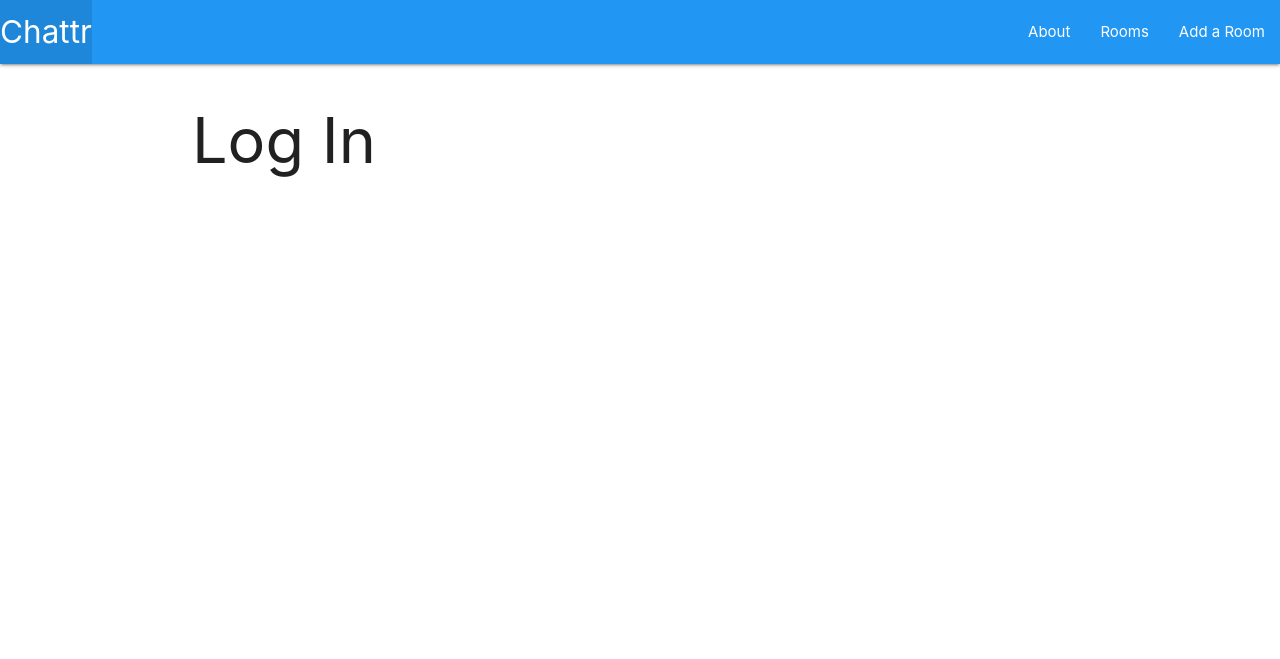
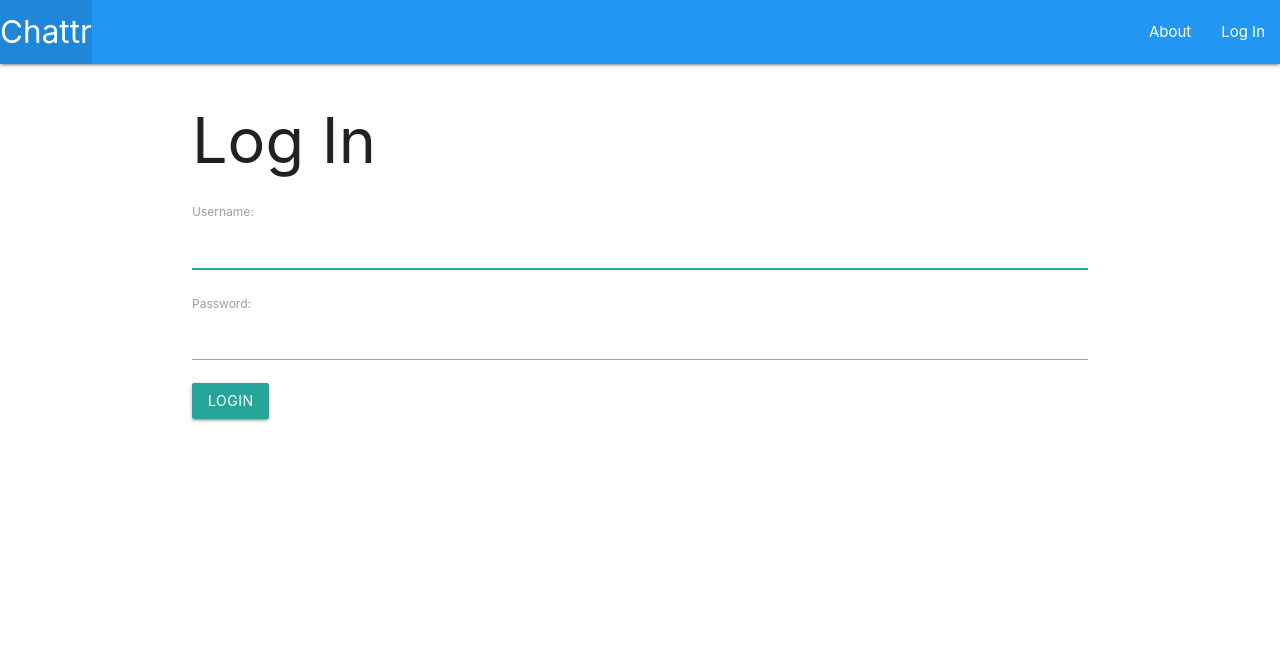
Before and after one commit to drew-anello/chattr3, a Django app: page /accounts/login/ in a window 1280 px wide. Shown: the top 659 px of the page. Run offline with Django 4.2, Linux system fonts and the light colour scheme.

Commit message:
login working

```diff
--- a/chattr3/settings.py
+++ b/chattr3/settings.py
@@ -120,6 +120,9 @@ USE_TZ = True
 
 STATIC_URL = '/static/'
 
+LOGIN_REDIRECT_URL = '/rooms/'
+
+LOGOUT_REDIRECT_URL = '/'
 # Default primary key field type
 # https://docs.djangoproject.com/en/4.1/ref/settings/#default-auto-field
 
--- a/main_app/templates/base.html
+++ b/main_app/templates/base.html
@@ -24,8 +24,13 @@
           </ul>
           <ul class="right">
             <li><a href="{% url 'about' %}">About</a></li>
+            {% if user.is_authenticated %}
             <li><a href="{% url 'index' %}">Rooms</a></li>
             <li><a href="{% url 'room_create' %}">Add a Room</a></li>
+            <li><a href="{% url 'logout' %}">Log Out</a></li>
+            {% else %}
+            <li><a href="{% url 'login' %}">Log In</a></li>
+            {% endif %}
           </ul>
         </div>
       </nav>
--- a/main_app/templates/registration/login.html
+++ b/main_app/templates/registration/login.html
@@ -2,4 +2,12 @@
 
 <h1>Log In</h1>
 
+<!-- Add the login form -->
+<form method="post" action="{% url 'login' %}">
+  {% csrf_token %} {{ form.as_p }}
+  <input type="submit" class="btn" value="login" />
+  <input type="hidden" name="next" value="{{ next }}" />
+</form>
+
+
 {% endblock %}
```
Also changed, not shown: main_app/views.py (+7 -0 lines).
